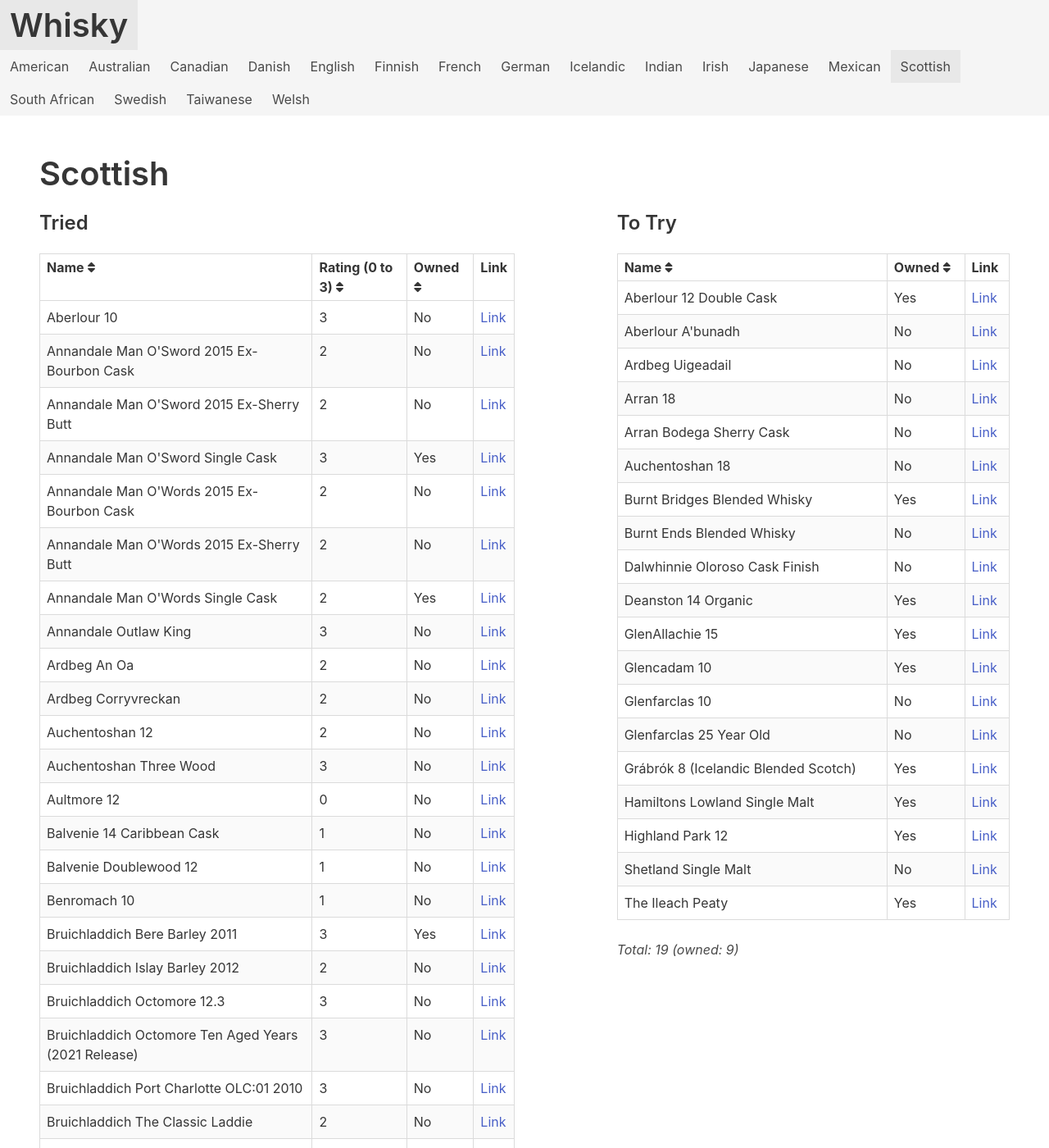
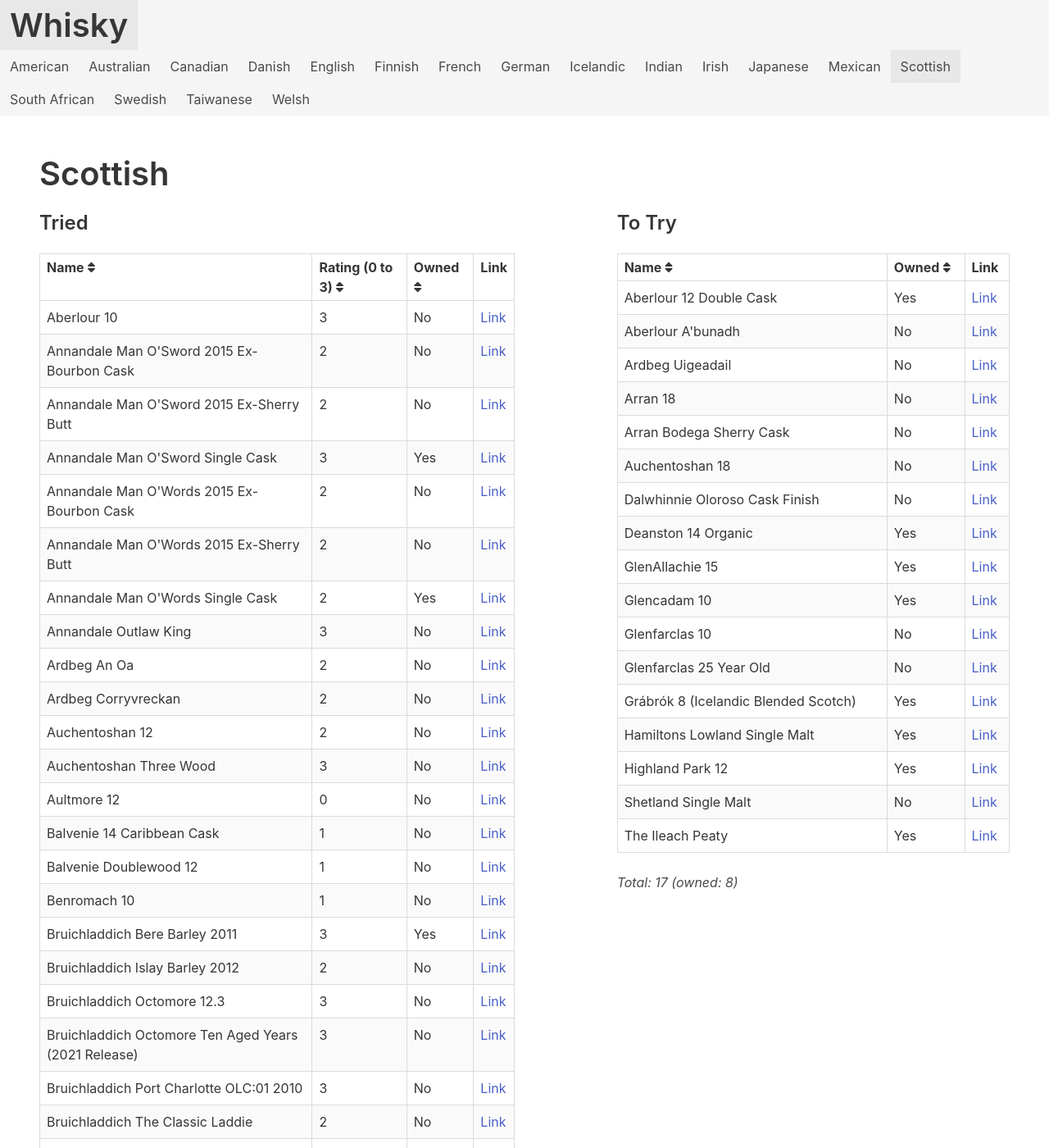
Before and after one commit to grega/whisky, a Jekyll site: the page built from scottish.html, in a window 1280 px wide and 1400 px high. Shown: the whole window at 82% size. Built offline with Jekyll 4.4.1, drawn with Linux system fonts in a browser that asks for light colours; nearby versions of some CDN libraries.

Commit message:
Move Burnt Ends and Bridges to English category

```diff
--- a/_data/english/to_try.yml
+++ b/_data/english/to_try.yml
@@ -2,3 +2,4 @@
 - name: Dartmoor Bourbon Cask Single Malt
 - name: Dartmoor Sherry Cask Matured
 - name: Dartmoor Bordeaux Cask Matured
+- name: Burnt Ends Blended Whisky
--- a/_data/english/tried.yml
+++ b/_data/english/tried.yml
@@ -4,3 +4,5 @@
   rating: 2
 - name: East London Liquor Co. London Rye
   rating: 1
+- name: Burnt Bridges Blended Whisky
+  rating: 2
--- a/_data/scottish/to_try.yml
+++ b/_data/scottish/to_try.yml
@@ -17,9 +17,6 @@
 - name: Grábrók 8 (Icelandic Blended Scotch)
   link: https://grabrok.is
   owned: true
-- name: Burnt Ends Blended Whisky
-- name: Burnt Bridges Blended Whisky
-  owned: true
 - name: Dalwhinnie Oloroso Cask Finish
 - name: Highland Park 12
   owned: true
```
